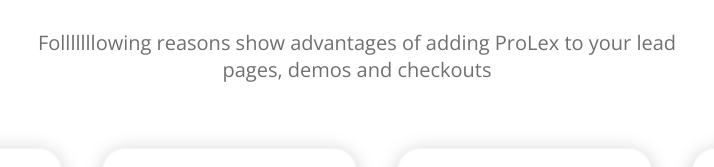
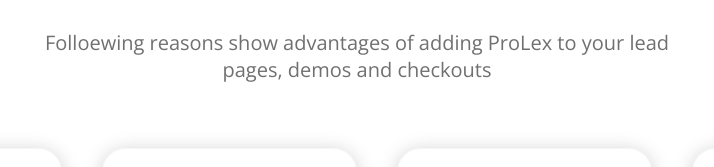
Before and after one commit to ZaidSobani/Task1, a plain HTML site: page Home/Home.html in a window 1280 px wide. Shown: the part 751-918 px from the top of the page, 283-997 px from the left. Drawn offline with nearby package versions, Linux system fonts and the light colour scheme.

Commit message:
end test

```diff
--- a/Home/Home.html
+++ b/Home/Home.html
@@ -68,7 +68,7 @@
 
             <div class="home2">
                 <h1>Core features for <span>smart</span> people</h1>
-                <p>Folllllllowing reasons show advantages of adding ProLex to your lead <br> pages, demos and checkouts</p>
+                <p>Folloewing reasons show advantages of adding ProLex to your lead <br> pages, demos and checkouts</p>
                 <ul class="row">
                     <li class="home2_hover1">
                         <span class="home2-a material-symbols-outlined">timeline</span> <br>
```
